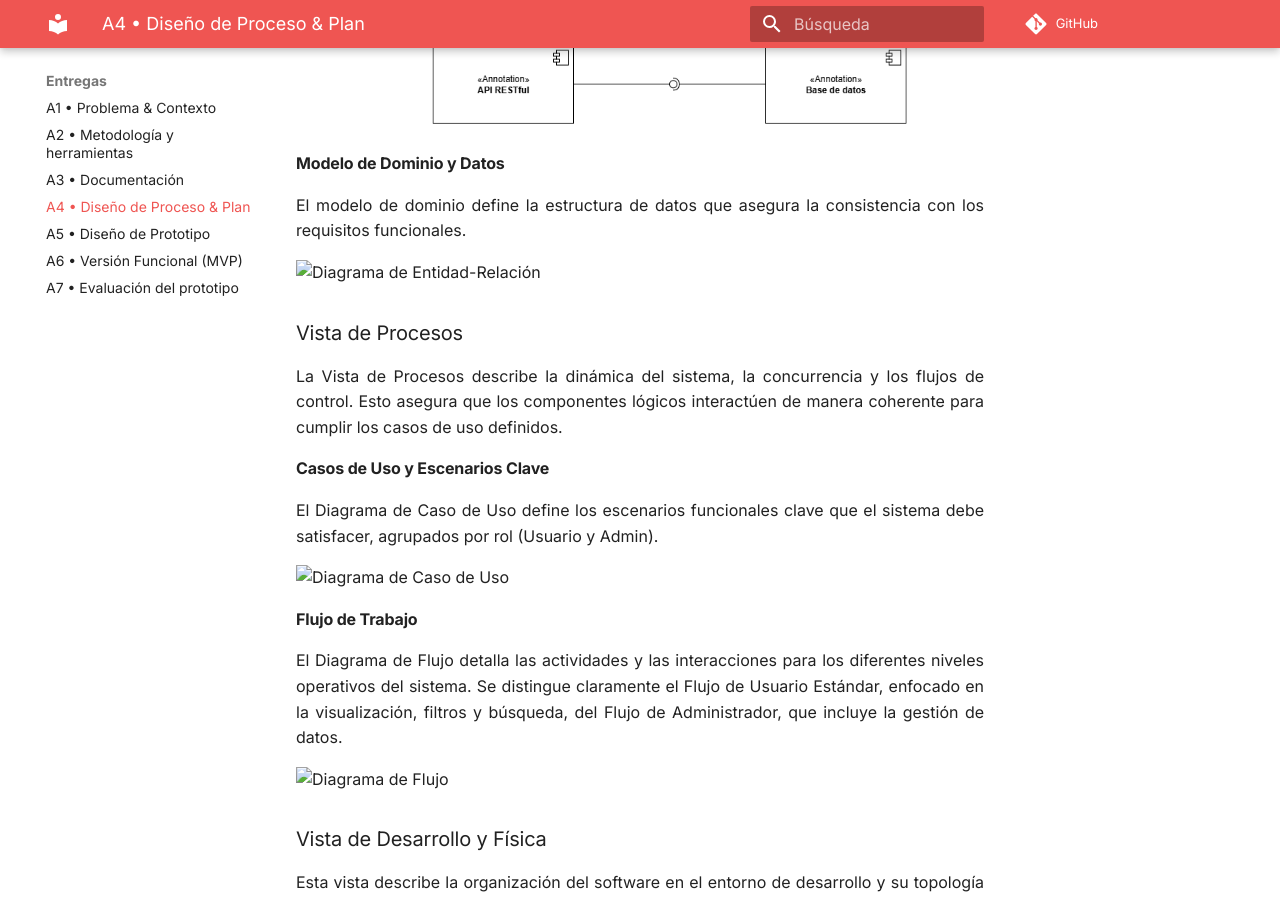
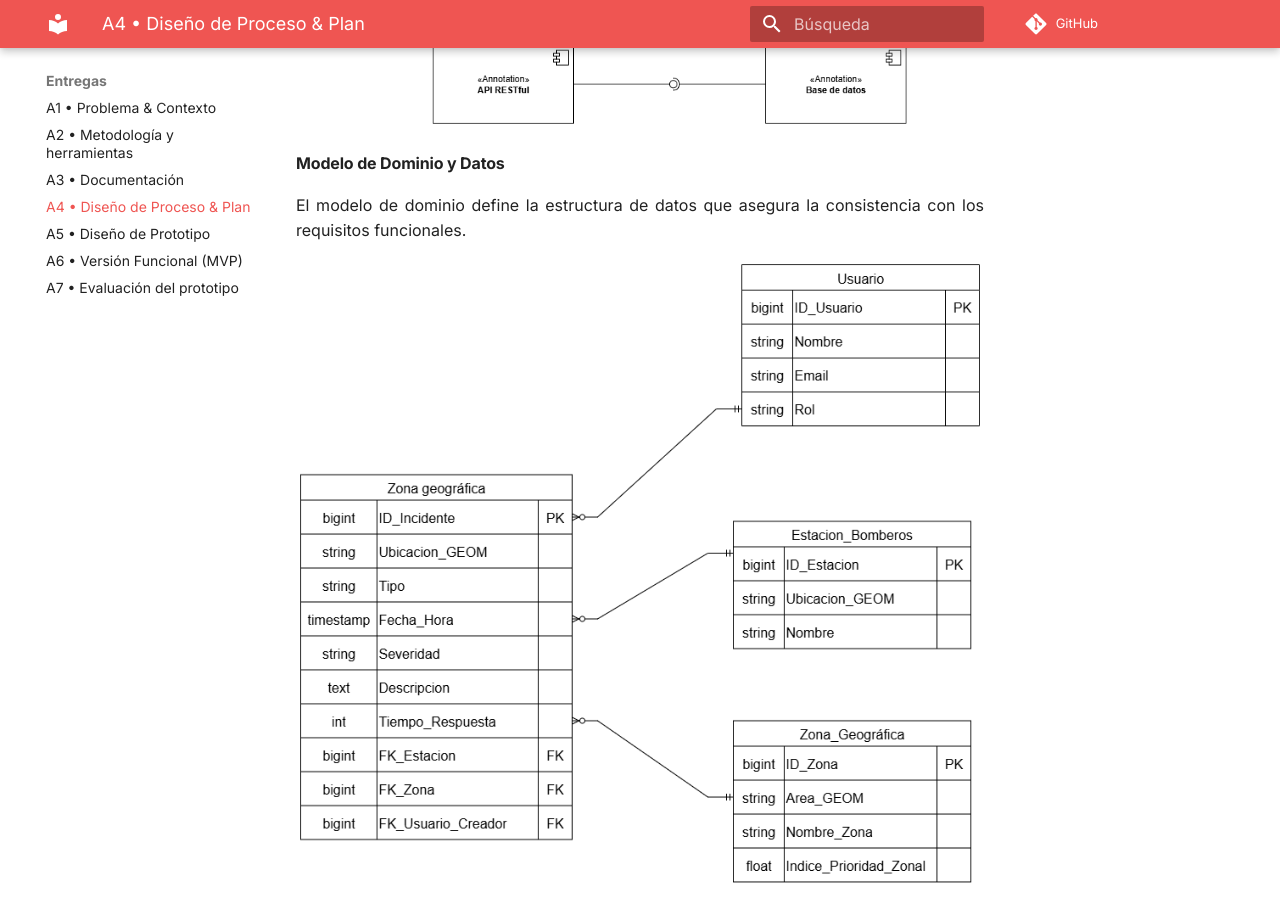
Before and after one commit to L1TnzO/Documentacion-PDS, an MkDocs documentation site: the page built from docs/A4.md, in a window 1280 px wide and 900 px high, scrolled down 953 px. Built offline with MkDocs 1.6.1 and Material for MkDocs 9.7.7, drawn with Linux system fonts in a browser that asks for light colours; comment, search, counter and statistics services are not loaded.

Commit message:
Update A4.md

```diff
--- a/docs/A4.md
+++ b/docs/A4.md
@@ -24,7 +24,7 @@ El sistema se organiza en módulos lógicos que encapsulan funcionalidades espec
 
 El modelo de dominio define la estructura de datos que asegura la consistencia con los requisitos funcionales.
 
-![Diagrama de Entidad-Relación](assets/images/diagrama_ER.png)
+![Diagrama de Entidad-Relación](assets/images/Diagrama_ER.png)
 
 ### Vista de Procesos
 
@@ -34,13 +34,13 @@ La Vista de Procesos describe la dinámica del sistema, la concurrencia y los fl
 
 El Diagrama de Caso de Uso define los escenarios funcionales clave que el sistema debe satisfacer, agrupados por rol (Usuario y Admin).
 
-![Diagrama de Caso de Uso](assets/images/diagrama_caso_uso.png)
+![Diagrama de Caso de Uso](assets/images/Diagrama_caso_uso.png)
 
 #### Flujo de Trabajo
 
 El Diagrama de Flujo detalla las actividades y las interacciones para los diferentes niveles operativos del sistema. Se distingue claramente el Flujo de Usuario Estándar, enfocado en la visualización, filtros y búsqueda, del Flujo de Administrador, que incluye la gestión de datos.
 
-![Diagrama de Flujo](assets/images/diagrama_flujo.png)
+![Diagrama de Flujo](assets/images/Diagrama_flujo.png)
 
 ### Vista de Desarrollo y Física
 
@@ -50,7 +50,7 @@ Esta vista describe la organización del software en el entorno de desarrollo y
 
 El Diagrama de Despliegue muestra cómo los artefactos de software se asignan a los nodos de hardware y los entornos de ejecución.
 
-![Diagrama de Despliegue](assets/images/diagrama_despliegue.png)
+![Diagrama de Despliegue](assets/images/Diagrama_despliegue.png)
 
 ### Trazabilidad y Coherencia Global
 
```
